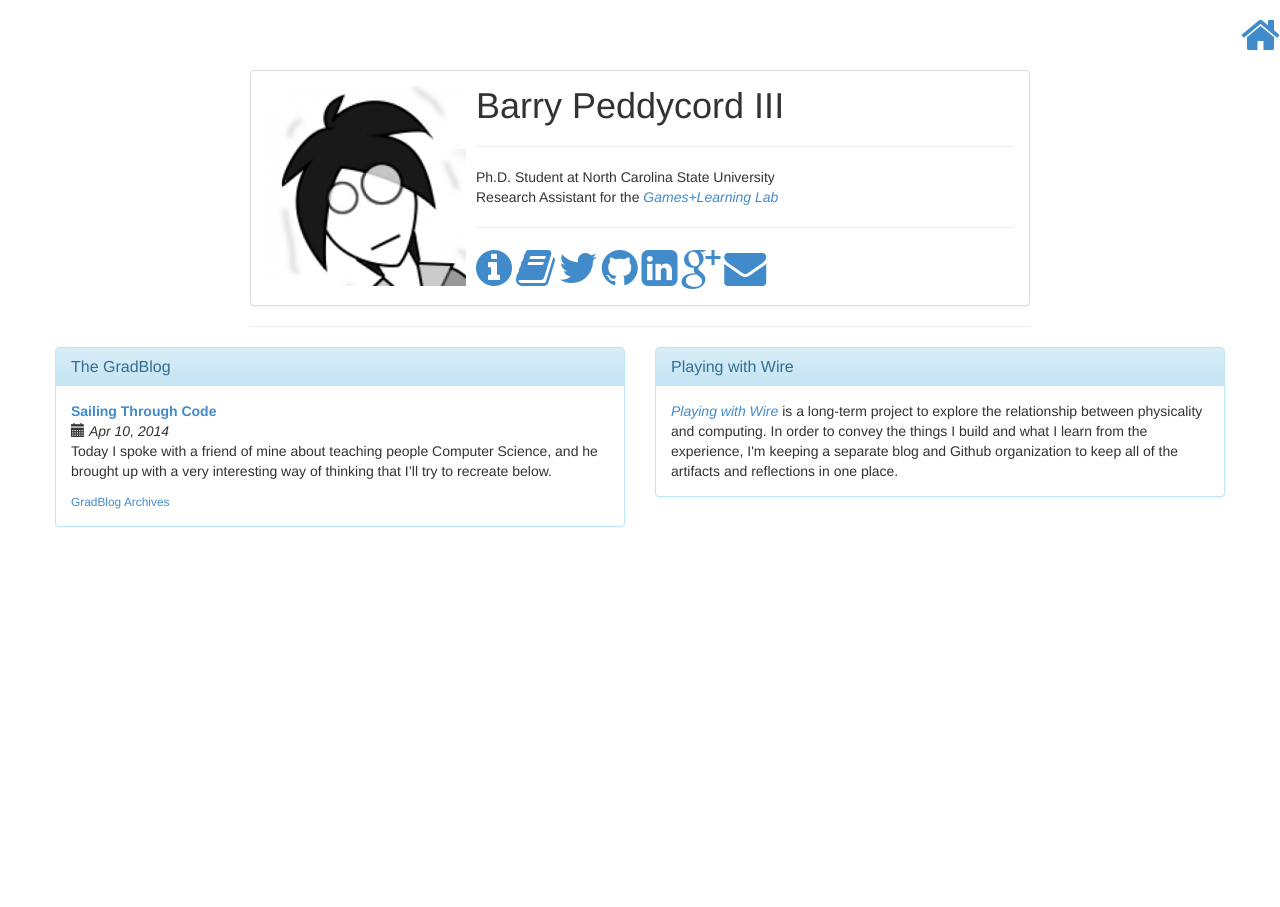
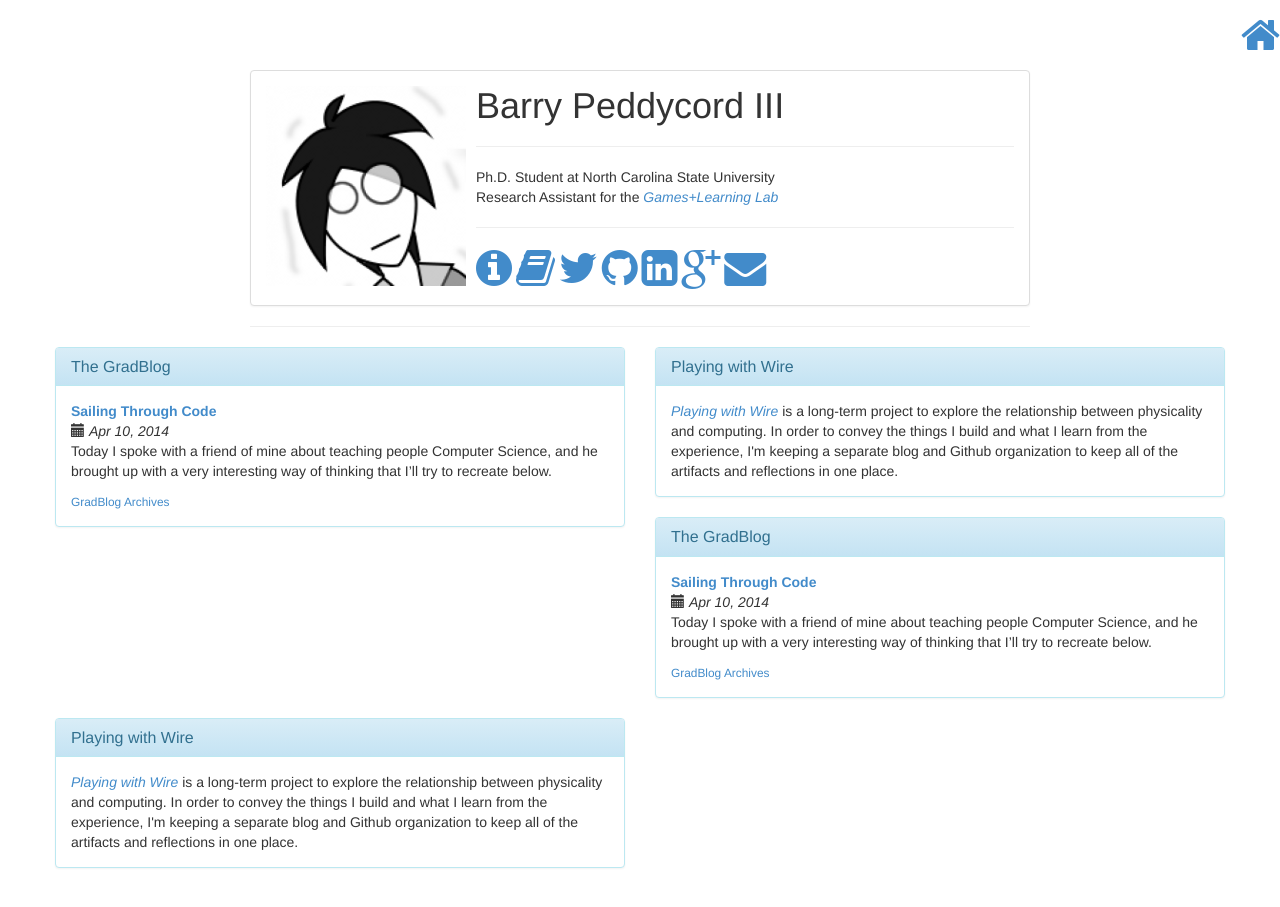
Before and after one commit to isharacomix/oldsite, a Jekyll site: the page built from index.html, in a window 1280 px wide and 958 px high. Shown: the top 907 px of the window. Built offline with Jekyll 4.4.1, drawn with Linux system fonts in a browser that asks for light colours; Markdown is read by kramdown in place of the engine named in the settings.

Commit message:
An experiment.

```diff
--- a/index.html
+++ b/index.html
@@ -86,4 +86,35 @@
     </div>
   </div>
 
+  <div class="col-md-6 col-sm-12">
+    <div class="panel panel-info">
+      <div class="panel-heading">
+        <h3 class="panel-title">The GradBlog</h3>
+      </div>
+      <div class="panel-body">
+        {% for post in site.tags['blog'] limit: 1 %}
+        <div>
+           <strong><a href="{{post.url}}">{{ post.title }}</a></strong><br />
+           <span class="date"><span class="glyphicon glyphicon-calendar"></span>
+             <time datetime="{{post.date|date:"%F"}}"><em>{{post.date|date:"%b %d, %Y"}}</em></time>
+           </span><br />
+           {{ post.excerpt }}
+           <small><a href="{{ site.baseurl }}blog">GradBlog Archives</a></small><br />
+        </div>
+        {% endfor %}
+      </div>
+    </div>
+  </div>
+
+  <div class="col-md-6 col-sm-12">
+    <div class="panel panel-info">
+      <div class="panel-heading">
+        <h3 class="panel-title">Playing with Wire</h3>
+      </div>
+      <div class="panel-body">
+        <em><a href="http://playing-with-wire.org">Playing with Wire</a></em> is a long-term project to explore the relationship between physicality and computing. In order to convey the things I build and what I learn from the experience, I'm keeping a separate blog and Github organization to keep all of the artifacts and reflections in one place.
+      </div>
+    </div>
+  </div>
+
 </div>
```
